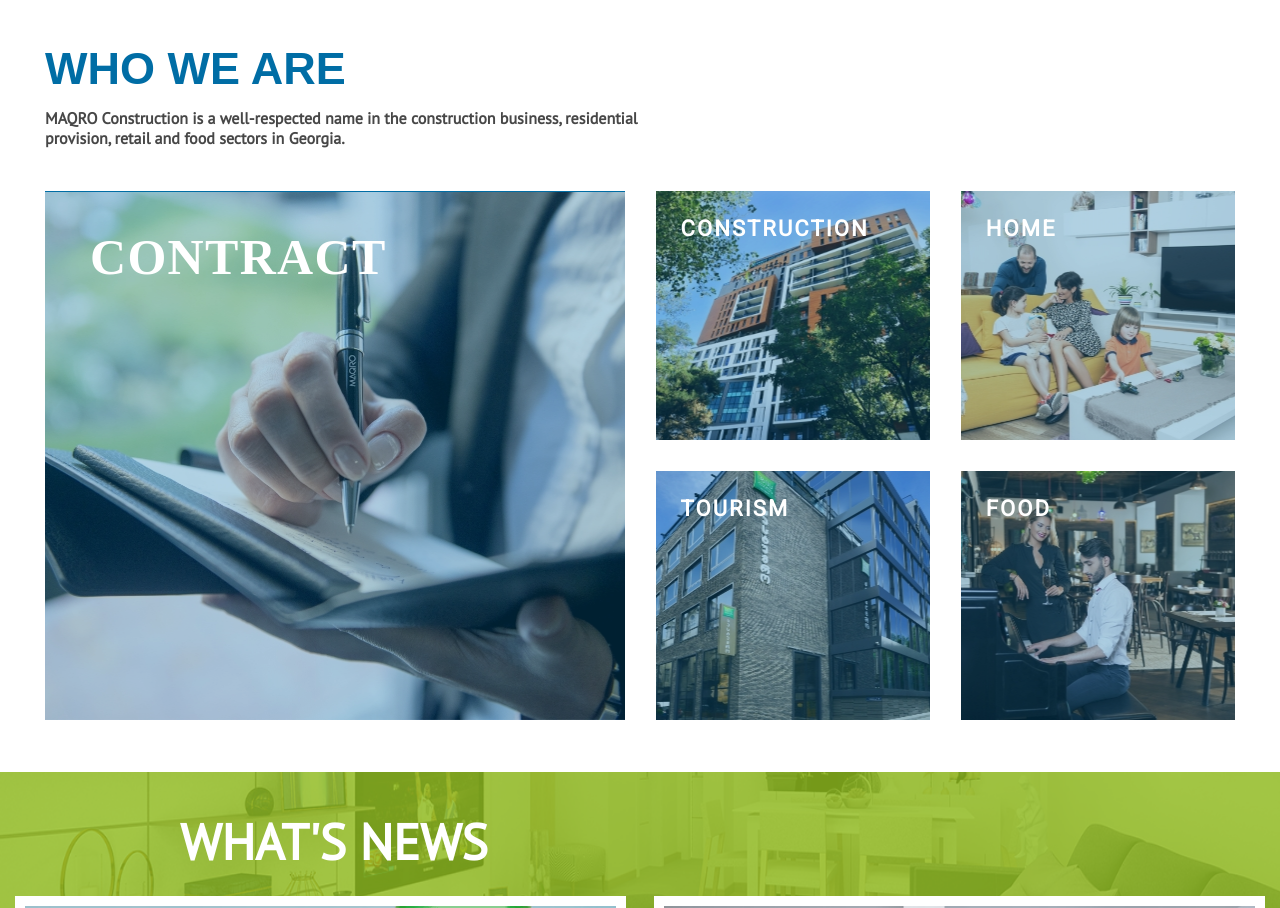
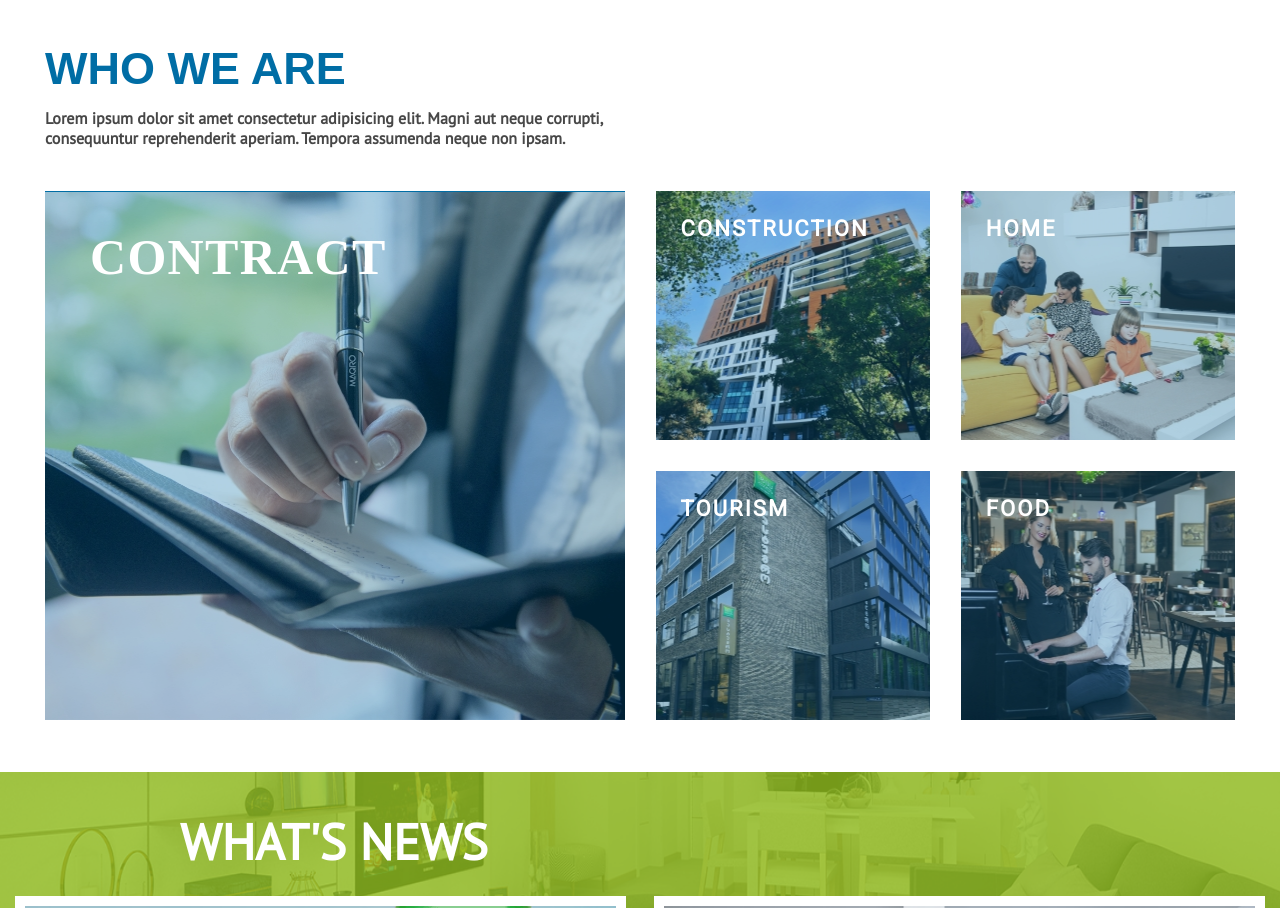
Before and after one commit to GiorgiGudadze/GiorgiGudadzeProject1.github.io, a plain HTML site: page green.html in a window 1280 px wide. Shown: the part 2450-3358 px from the top of the page. Drawn offline with nearby package versions, Linux system fonts and the light colour scheme; a web font is replaced by a local one.

Commit message:
new Text

```diff
--- a/green.html
+++ b/green.html
@@ -394,7 +394,7 @@ BROCHURE</p>
 	<div class="who-box-content">
 	<h1 class="expect" style="margin-bottom: 13px;">WHO WE ARE</h1>
 <div id="who-box">
-<p>MAQRO Construction is a well-respected name in the construction business, residential provision, retail and food sectors in Georgia.</p>
+<p>Lorem ipsum dolor sit amet consectetur adipisicing elit. Magni aut neque corrupti, consequuntur reprehenderit aperiam. Tempora assumenda neque non ipsam.</p>
 
 </div>
 
```
